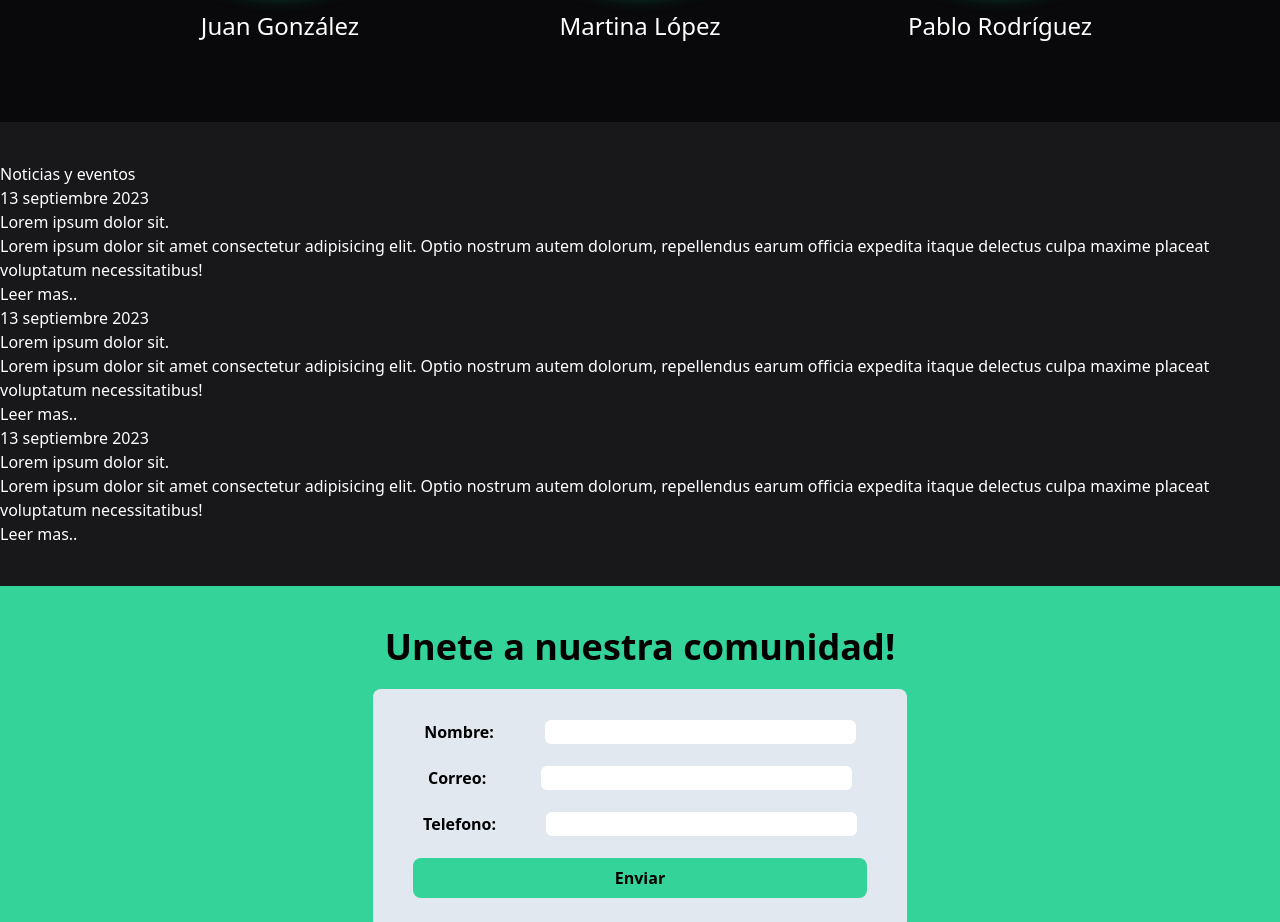
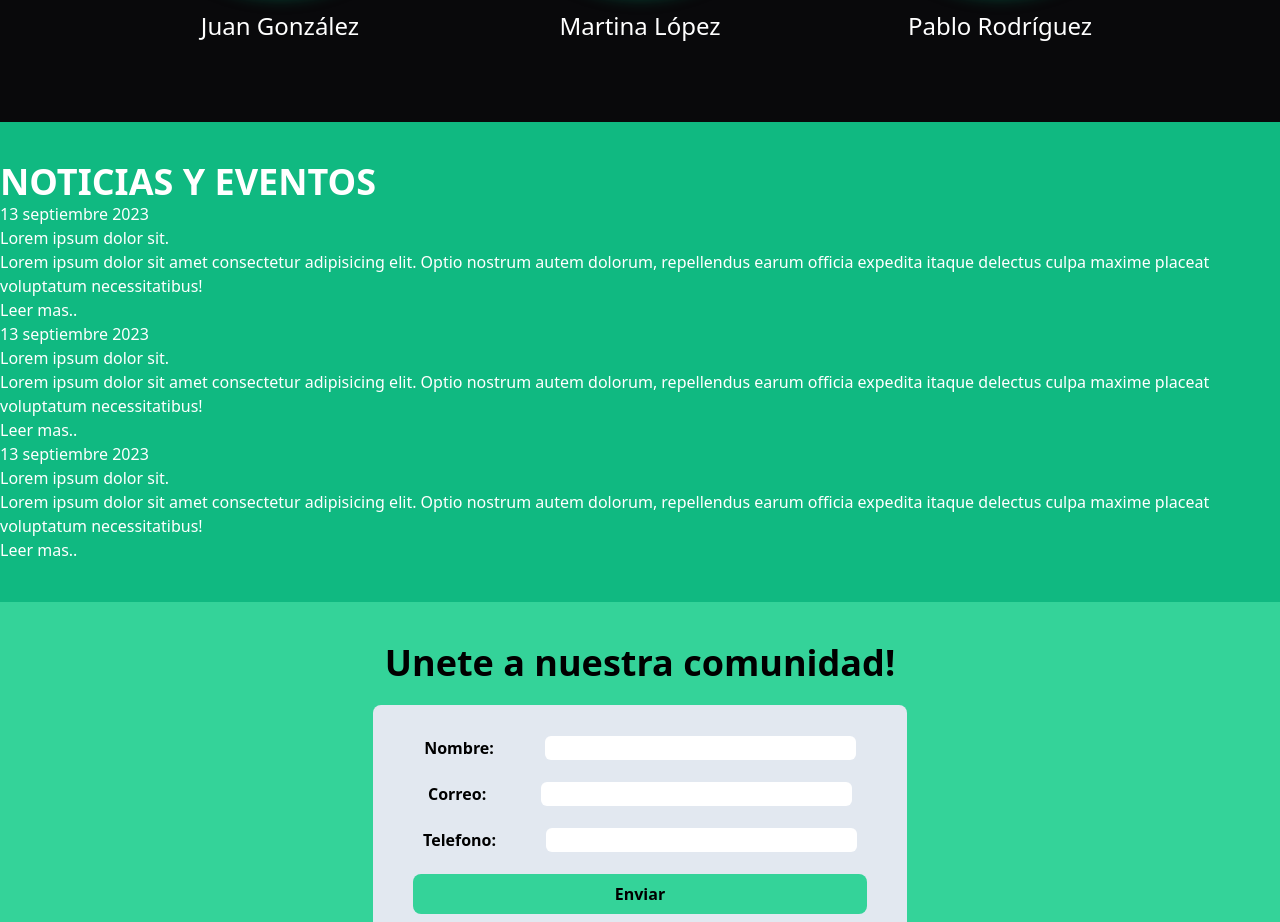
Before and after one commit to Cristaldo-Fiorela/Academia-JiuJitsu-JAVA, a React (Vite) app: page / in a window 1280 px wide. Shown: the part 1640-2562 px from the top of the page. Built offline with nearby package versions, Linux system fonts and the light colour scheme.

Commit message:
cambio de paleta en seccion noticias

```diff
--- a/src/assets/components/Noticias.jsx
+++ b/src/assets/components/Noticias.jsx
@@ -1,8 +1,8 @@
 function Noticias() {
     return (
         <>
-            <section className="text-white bg-zinc-900 py-10">
-                <h3>Noticias y eventos</h3>
+            <section className="text-white bg-emerald-500 py-10">
+                <h3 className="text-2xl lg:text-4xl font-bold uppercase">Noticias y eventos</h3>
                 <div>
                     <article>
                         <h6>13 septiembre 2023</h6>
```
